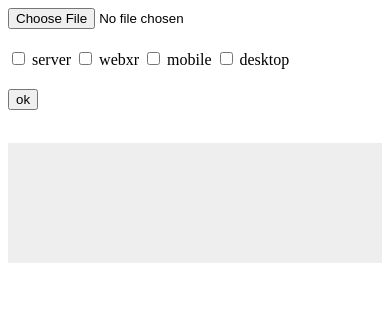
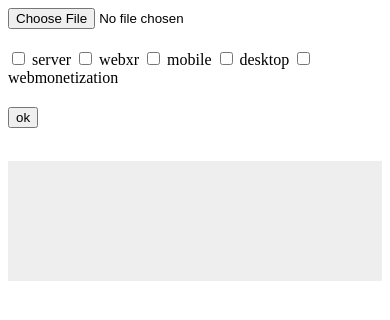
Before and after one commit to js13kGames/bot, a website: page packages/bundle-analyzer-demo-page/demo-xhr.html in a window 390 px wide. Drawn offline with Linux system fonts and the light colour scheme.

Commit message:
:rocket: add webmonetization category

```diff
--- a/packages/bundle-analyzer-demo-page/demo-xhr.html
+++ b/packages/bundle-analyzer-demo-page/demo-xhr.html
@@ -30,6 +30,13 @@
         <label for="mobile">mobile</label>
         <input type="checkbox" name="category" id="desktop" value="desktop" />
         <label for="desktop">desktop</label>
+        <input
+          type="checkbox"
+          name="category"
+          id="webmonetization"
+          value="webmonetization"
+        />
+        <label for="webmonetization">webmonetization</label>
       </section>
 
       <div style="width: 20px; height: 20px;"></div>
```
Also changed, not shown: packages/bundle-analyzer-demo-page/demo-pure-html.html (+7 -0 lines), packages/rules/index.ts (+8 -1 lines).
